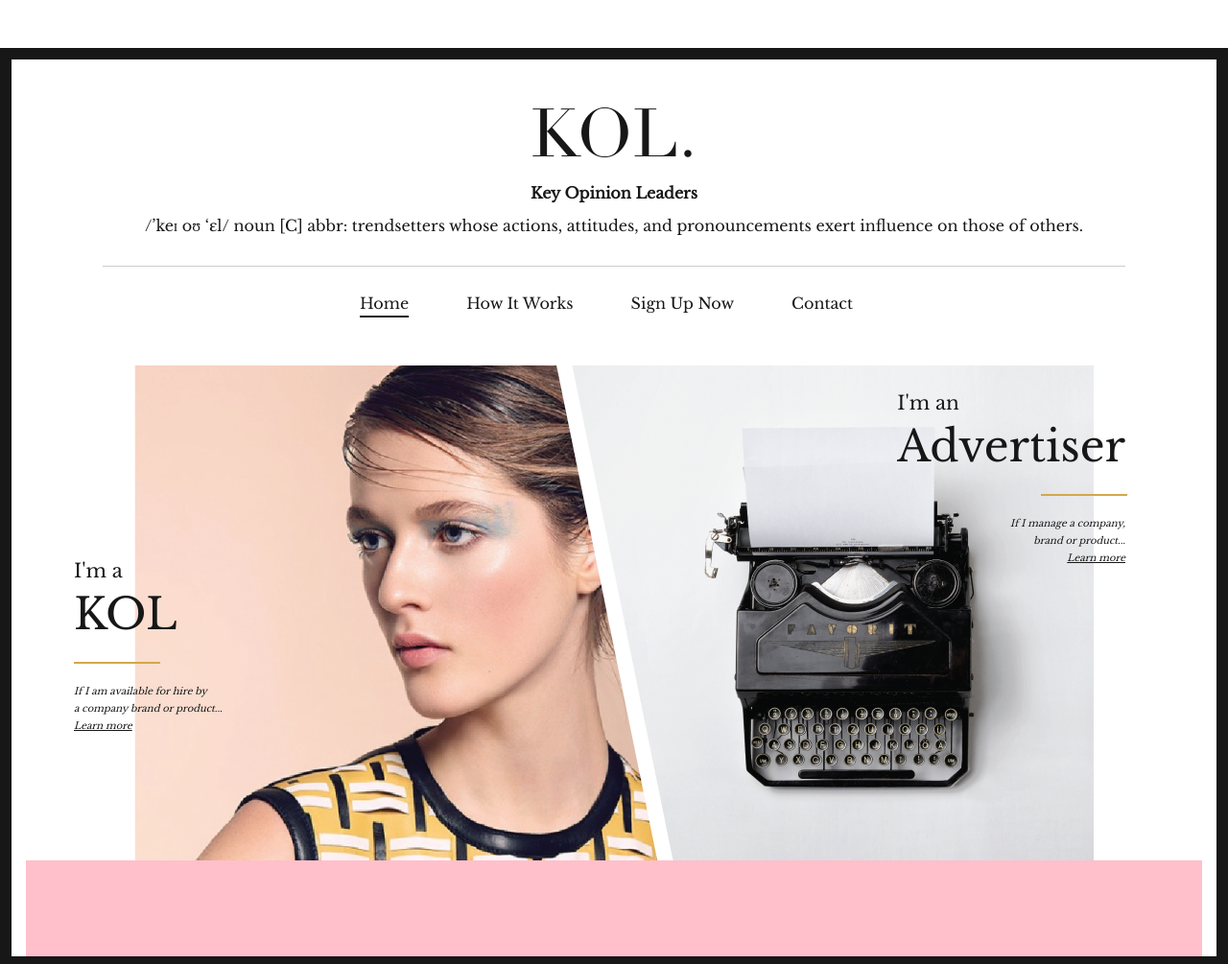
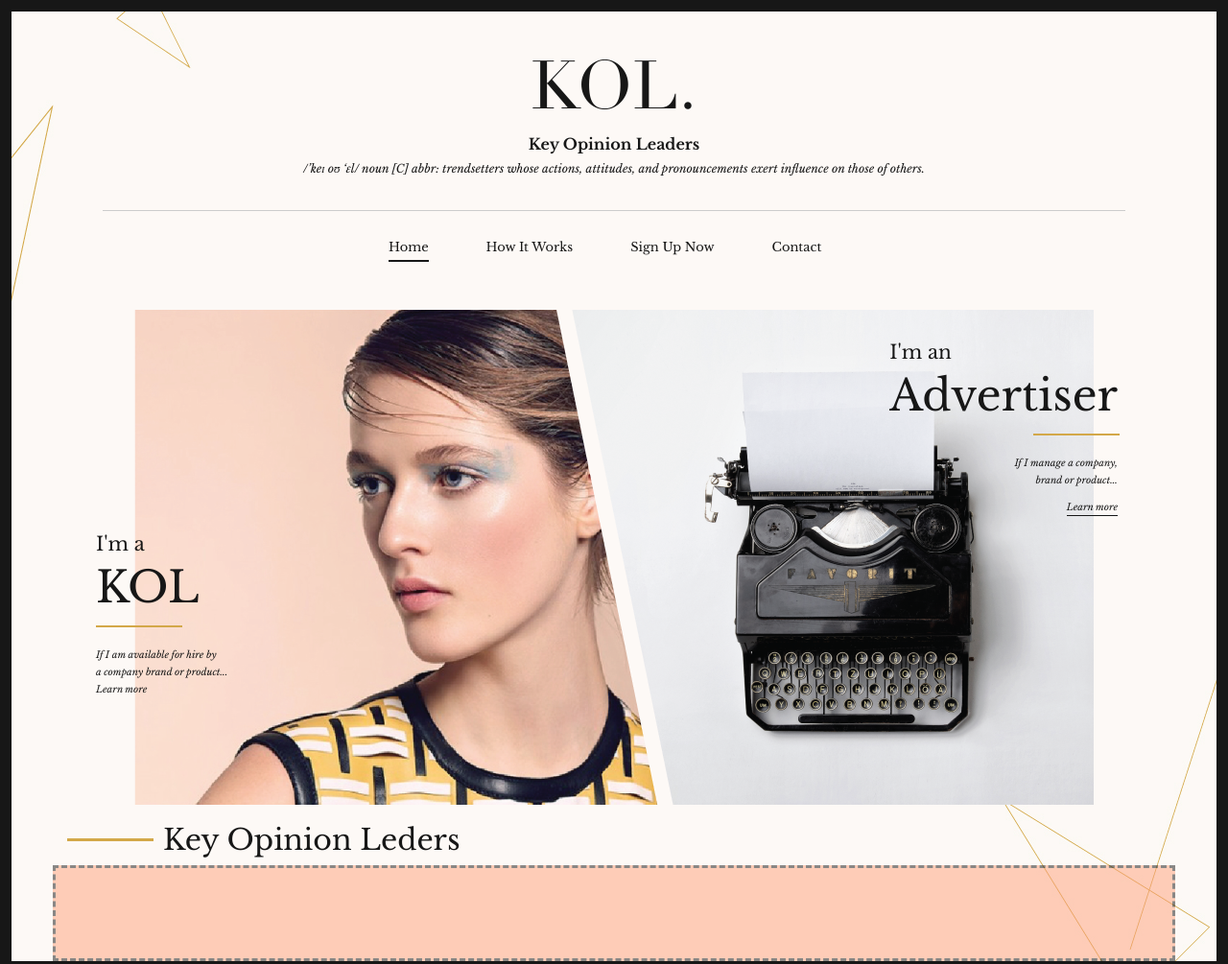
Before and after one commit to bunnywong/kol, a website: page app/index.html in a window 1280 px wide. Shown: the top 1005 px of the page at 96% size. Drawn offline with nearby package versions, Linux system fonts and the light colour scheme; files whose address does not match are found by name.

Commit message:
[ Home ] Add background image

```diff
--- a/Gruntfile.js
+++ b/Gruntfile.js
@@ -288,21 +288,21 @@ module.exports = function (grunt) {
   ]);
 
   grunt.registerTask('build', [
-    'clean:dist',
+    // 'clean:dist',
     'copy:server',
-    'useminPrepare',
-    'concurrent',
-    'cssmin',
-    'concat',
-    'uglify',
-    'copy',
-    'rev',
+    // 'useminPrepare',
+    // 'concurrent',
+    // 'cssmin',
+    // 'concat',
+    // 'uglify',
+    // 'copy',
+    // 'rev',
     'usemin'
   ]);
 
   grunt.registerTask('default', [
-    'jshint',
-    'test',
+    // 'jshint',
+    // 'test',
     'build'
   ]);
 };
--- a/app/index.html
+++ b/app/index.html
@@ -18,11 +18,11 @@
   <body class="home">
     <div class="container-fluid">
       <div class="container">
-        <h1 class="text-center didot">KOL.</h1>
-        <p class="text-center bold sub-title">Key Opinion Leaders</p>
-        <p class="text-center sub-title">/’keɪ oʊ ‘ɛl/ noun [C] abbr: trendsetters whose actions, attitudes, and pronouncements exert influence on those of others.</p>
+        <h1 class="text-center font-didot">KOL.</h1>
+        <p class="text-center sub-title first"><strong>Key Opinion Leaders</strong></p>
+        <p class="text-center sub-title second"><em>/’keɪ oʊ ‘ɛl/ noun [C] abbr: trendsetters whose actions, attitudes, and pronouncements exert influence on those of others.</em></p>
 
-        <div class="header-hr center-block"></div>
+        <div class="header-bar center-block"></div>
 
         <ul class="home nav nav-justified center-block">
           <li role="presentation" class="active"><a href="#">Home</a></li>
@@ -31,32 +31,45 @@
           <li role="presentation"><a href="#">Contact</a></li>
         </ul>
 
-      <div class="main-img-wrapper">
+      <section class="select-my-role">
+        <div class="row">
+          <div class="col-lg-12">
             <div class="img-wrapper center-block">
               <img src="../images/home-select-kol-or-advertiser.png">
             </div>
             <div class="absolute description left">
               <div class="text-left str-iam">I'm a</div>
               <div class="text-left font-big">KOL</div>
-          <div class="hr"></div>
-          <div class="text-left tip first">If I am available for hire by</div>
-          <div class="text-left tip">a company brand or product...</div>
-          <div class="text-left tip"><a href="#">Learn more</a></div>
+              <div class="text-bar"></div>
+              <div class="text-left tip first"><em>If I am available for hire by</em></div>
+              <div class="text-left tip"><em>a company brand or product...</em></div>
+              <div class="text-left tip"><a href="#"><em>Learn more</em></a></div>
             </div>
 
             <div class="absolute description right">
               <div class="text-left str-iam">I'm an</div>
               <div class="text-left font-big">Advertiser</div>
-          <div class="hr"></div>
-          <div class="text-right tip first">If I manage a company,</div>
-          <div class="text-right tip">brand or product...</div>
-          <div class="text-right tip"><a href="#">Learn more</a></div>
+              <div class="text-bar"></div>
+              <div class="text-right tip first"><em>If I manage a company,</em></div>
+              <div class="text-right tip"><em>brand or product...</em></div>
+              <div class="text-right tip link"><a href="#"><em>Learn more</em></a></div>
             </div>
           </div>
+        </div>
+      </section>
 
+      <section class="key-opinion-leaders">
+        <div class="row">
+          <div class="col-lg-12">
+            <div class="title-bar pull-left"></div>
+            <h2 class=" pull-left">Key Opinion Leders</h2>
+          </div>
+        </div>
+        <div class="row">
           <div class="temp-gap"></div>
         </div>
       </div>
+    </section>
 
     <!--[if lt IE 7]>
       <p class="browsehappy">You are using an <strong>outdated</strong> browser. Please <a href="http://browsehappy.com/">upgrade your browser</a> to improve your experience.</p>
--- a/app/styles/main.less
+++ b/app/styles/main.less
@@ -1,5 +1,8 @@
 /*
+- Table of content -
+	=Debug Class
 	=@import
+	=CSS Reset
 	=@var
 	=@Font
 	=Common
@@ -11,15 +14,30 @@
 .debug2 {
 	border: 1px solid green;
 }
+.debug3 {
+	border: 1px solid blue;
+}
 .debugbg {
 	background-color: pink;
+}
+.temp-gap {
+	height: 100px;
+	opacity: .5;
+	background-color: lightsalmon;
+	border-style:dashed;
 }
 
 /* =@import
 -------------------------------------------------- */
 @import "../bower_components/bootstrap/less/bootstrap.less";
-@import url("http://fonts.googleapis.com/css?family=Libre+Baskerville");
+@import url("http://fonts.googleapis.com/css?family=Libre+Baskerville:400,700,400italic");
 @icon-font-path: "../fonts/glyphicons/";
+
+/* =@CSS Reset
+-------------------------------------------------- */
+h1, h2, h3, h4, h5, h6, .h1, .h2, .h3, .h4, .h5, .h6 {
+	font-family : @libre, "baskerville";
+}
 
 /* =@Font
 -------------------------------------------------- */
@@ -48,32 +66,31 @@
 
 /* =Common
 -------------------------------------------------- */
-body {
-	color       : @black;
-	font-family : @libre;
+.font-didot {
+	font-family: 'didot';
+}
+.absolute {
+	position: absolute;
+}
 a {
 	color: @black;
 	&:hover {
 		color: @black-hover;
 	}
-		&:active {
+	&:active, &:focus {
 		color: @black-click;
 	}
 }
-	.bold {
-		font-weight: bold;
-	}
-	.didot {
-		font-family: 'didot';
-	}
+body {
+	color       : @black;
+	background-color: @white;
+	font-family : @libre, "baskerville";
+	font-style: normal;
 	.browsehappy {
 	  margin     : 0.2em 0;
 	  background : #ccc;
 	  color      : #000;
 	  padding    : 0.2em 0;
-	}
-	.absolute {
-		position: absolute;
 	}
 }
 
@@ -82,56 +99,61 @@ body {
 
 body.home {
 	font-size: 26px;
-
-	.temp-gap {
-		height: 100px;
-		.debugbg();
-	}
+	background-color: @white;
+	background-image: url("../images/background-home.jpg");
+	background-position: center -40px;
+	.container-fluid {
+		border: 12px solid @black;
 		.container {
-		width: 1280px;
-		background-color: white;
-		border: 12px solid @black;
-	  margin: 50px auto 0 auto;
 			h1 {
 				font-size: 70px;
 				margin-top: 40px;
 			}
 			.sub-title {
 				font-size: 16px;
-			line-height: 24px;
+				&.second {
+					font-size: 12px;
+					margin-top: -5px;
 				}
-		.header-hr {
+			}
+			.header-bar {
 				border-bottom: 1px solid @gray;
 				width: 1066px;
 				height: 1px;
-			margin-top: 30px;
+				margin-top: 35px;
 			}
-		.nav.home {
+			ul.nav.home {
 				margin-top: 15px;
-			font-size: 16px;
-			max-width: 590px;
+				font-size: 14px;
+				max-width: 530px;
 				li {
 					width: auto;
-				// padding: 10px 20px;
 					&.active {
 						a {
 							border-bottom: 2px solid @black;
+							cursor: text;
 						}
 					}
 					a {
 						padding: 10px 0px 0px 0px;
 						margin: 0px 30px;
-					font-size: 16px;
+						font-size: 13px;
 						line-height: 26px;
 						border-bottom: 2px solid transparent;
 						&:hover {
 							background-color: transparent;
 							border-bottom: 2px solid @black;
+							color: @black-hover;
+						}
+						&:active, &:focus {
+							background: transparent;
+							color: @black-click;
 						}
 					}
 				}
 			}
-		.main-img-wrapper {
+
+			section.select-my-role {
 				margin-top: 50px;
 				position: relative;
 				.img-wrapper {
@@ -144,8 +166,8 @@ body.home {
 					font-size: 45px;
 					line-height: 60px;
 				}
-			.hr {
-				margin-top: 20px;
+				.text-bar {
+					margin-top: 10px;
 					border-bottom: 2px solid @orange;
 					max-width: 90px;
 					position: relative;
@@ -155,27 +177,46 @@ body.home {
 						margin-top: 20px;
 					}
 					font-size: 10px;
-				font-style: italic;
 					line-height: 18px;
+					&.link {
+						margin-top: 10px;
 						a {
-					text-decoration: underline;
+							padding-bottom: 2px;
+							border-bottom: 1px solid @black;
 							&:hover {
+								border-bottom: 1px solid transparent;
 								text-decoration: none;
 							}
 						}
 					}
+				}
 				.description.left {
-				top: 200px;
-				left: 50px;
+					top: 230px;
+					left: 45px;
 				}
 				.description.right {
-				top: 25px;
-				right: 80px;
-				.hr {
+					top: 30px;
+					right: 60px;
+					.text-bar {
 						left: 150px;
 					}
 				}
+			}// !section.select-my-role
+
+			section.key-opinion-leaders {
+				div.title-bar {
+					width: 90px;
+					border-bottom: 3px solid @orange;
+					position: relative;
+					top: 35px;
+				}
+				h2 {
+					margin-left: 10px;
+				}
 			}
 
+
+		}// !.container
+	}// !.container-fluid
+
 }
-}
```
Also changed, not shown: app/favicon.ico (deleted), app/images/background-ad.jpg (added), app/images/background-home.jpg (added), app/images/background-kol.jpg (added), app/styles/main.css, 1 other file. Lines whose indentation alone changed are shown as unchanged.
